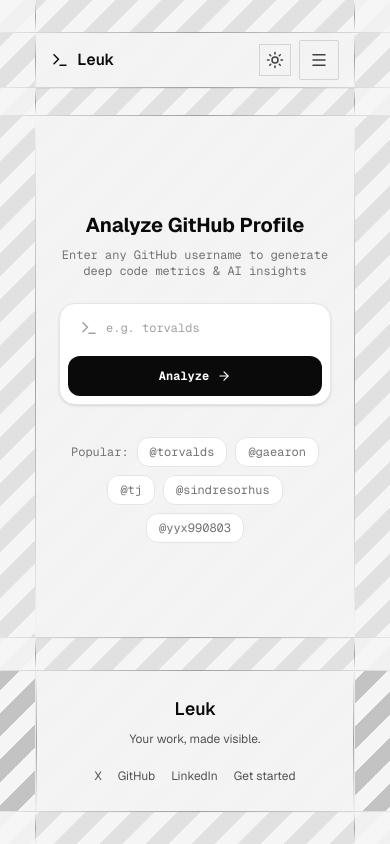
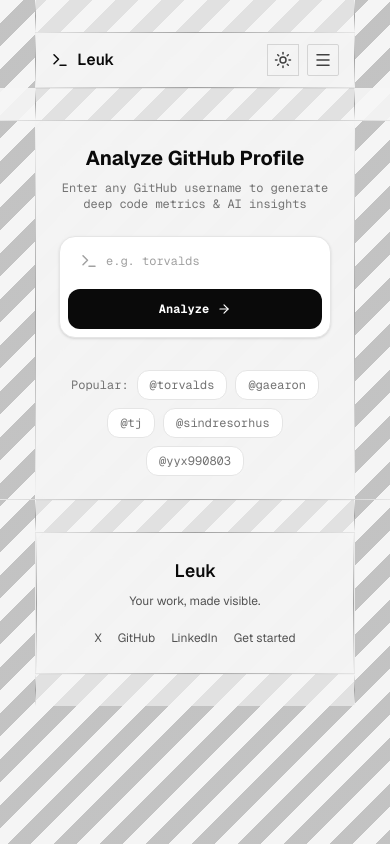
Before and after one commit to rishavvrajj/leuk, a Next.js app: page /analyze in a window 390 px wide. Built offline with nearby package versions, Linux system fonts and the light colour scheme.

Commit message:
refactor(ui): update layout and styling for Analyze and Compare pages, enhance responsiveness

```diff
--- a/app/analyze/page.tsx
+++ b/app/analyze/page.tsx
@@ -23,17 +23,17 @@
   const suggestions = ["torvalds", "gaearon", "tj", "sindresorhus", "yyx990803"];
 
   return (
-    <main className="relative flex w-full flex-col items-center h-screen overflow-hidden bg-neutral-100 dark:bg-neutral-950 font-sans">
+    <main className="relative flex w-full flex-col items-center min-h-screen bg-neutral-100 dark:bg-neutral-950 font-sans">
       <Pattern />
 
-      <div className="z-10 flex w-full h-full flex-col justify-between">
+      <div className="z-10 flex w-full flex-col items-center">
         <div>
           <SectionSeparator />
           <AnalyticsNavBar />
         </div>
 
         <SectionSeparator />
-        <SectionShell containerClassName="h-[calc(100vh-14rem)] w-full" className="flex items-center w-full h-full" contentClassName="flex items-center justify-center p-6 sm:p-12 w-full h-full">
+        <SectionShell className="flex items-center w-full" contentClassName="flex items-center justify-center p-6 sm:p-12 w-full">
           <div className="max-w-xl w-full mx-auto space-y-6">
             <div className="text-center space-y-2">
               <h2 className="text-xl sm:text-2xl font-bold text-neutral-950 dark:text-white font-sans">
--- a/app/compare/page.tsx
+++ b/app/compare/page.tsx
@@ -28,17 +28,17 @@
   ];
 
   return (
-    <main className="relative flex w-full flex-col items-center h-screen overflow-hidden bg-neutral-100 dark:bg-neutral-950 font-sans">
+    <main className="relative flex w-full flex-col items-center min-h-screen bg-neutral-100 dark:bg-neutral-950 font-sans">
       <Pattern />
 
-      <div className="z-10 flex w-full h-full flex-col justify-between">
+      <div className="z-10 flex w-full flex-col items-center">
         <div>
           <SectionSeparator />
           <AnalyticsNavBar />
         </div>
 
         <SectionSeparator />
-        <SectionShell containerClassName="h-[calc(100vh-14rem)] w-full" className="flex items-center w-full h-full" contentClassName="flex items-center justify-center p-6 sm:p-12 w-full h-full">
+        <SectionShell className="flex items-center w-full" contentClassName="flex items-center justify-center p-6 sm:p-12 w-full">
           <div className="max-w-2xl w-full mx-auto space-y-6">
             <div className="text-center space-y-2">
               <h2 className="text-xl sm:text-2xl font-bold text-neutral-950 dark:text-white font-sans">
--- a/components/analytics/AnalyticsHeader.tsx
+++ b/components/analytics/AnalyticsHeader.tsx
@@ -99,7 +99,7 @@
           </div>
 
           {/* Score Display Card */}
-          <div className="flex flex-row sm:flex-row items-start gap-6 py-2 justify-start">
+          <div className="hidden md:flex flex-row sm:flex-row items-start gap-6 py-2 justify-start">
             {/* Column 1: Score */}
             <div className="flex flex-col items-start whitespace-nowrap">
               <span className="text-[11px] font-mono uppercase tracking-wider text-neutral-500">
--- a/components/analytics/AnalyticsNavBar.tsx
+++ b/components/analytics/AnalyticsNavBar.tsx
@@ -91,7 +91,7 @@
             aria-expanded={open}
             aria-controls="mobile-navigation"
             aria-label={open ? "Close navigation menu" : "Open navigation menu"}
-            className="inline-flex h-10 w-10 items-center justify-center border border-neutral-300 text-neutral-700 transition-colors hover:border-neutral-950 hover:text-neutral-950 lg:hidden dark:border-neutral-700 dark:text-neutral-300 dark:hover:border-neutral-500 dark:hover:text-neutral-50 rounded-xs"
+            className="inline-flex h-8 w-8 items-center justify-center border border-neutral-300 text-neutral-700 transition-colors hover:border-neutral-950 hover:text-neutral-950 lg:hidden dark:border-neutral-700 dark:text-neutral-300 dark:hover:border-neutral-500 dark:hover:text-neutral-50 rounded-xs"
           >
             {open ? <X size={18} aria-hidden="true" /> : <Menu size={18} aria-hidden="true" />}
           </button>
```
